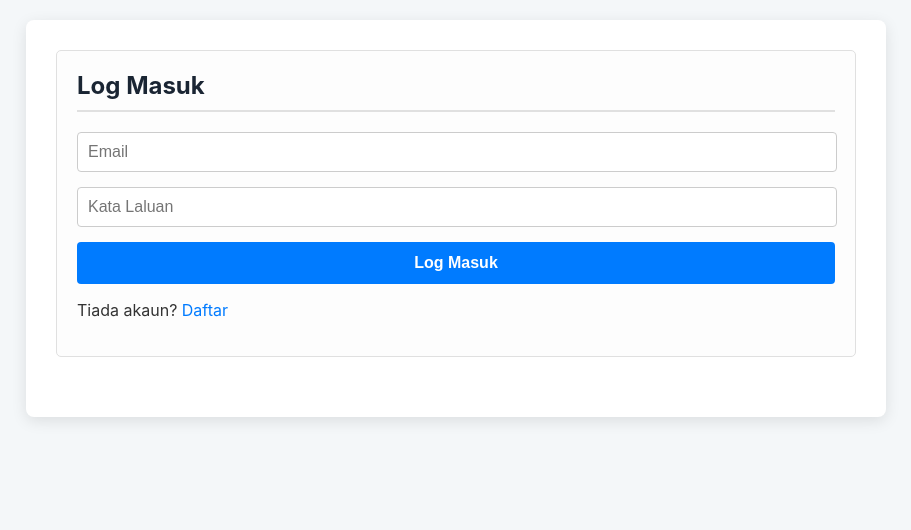
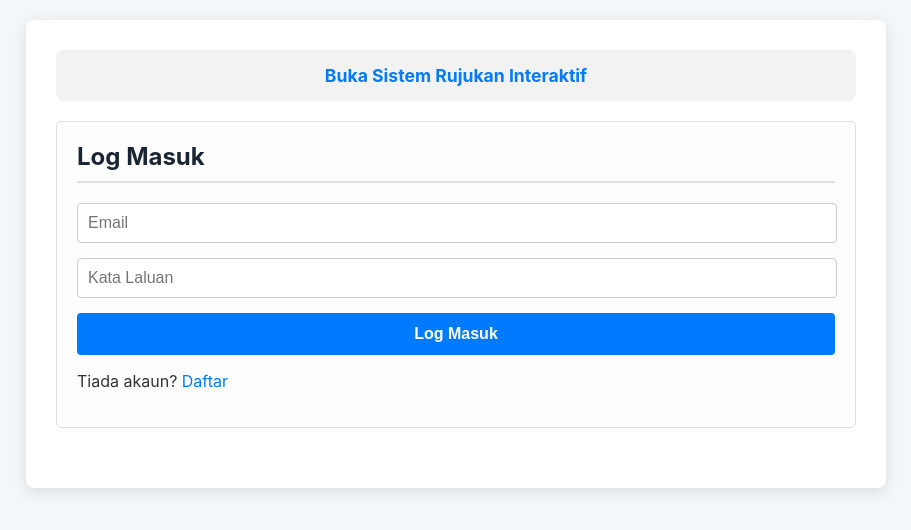
Before and after one commit to azaharrabu/sistemubbl1984, a website: page index.html in a window 1280 px wide. Shown: the whole page, without its empty margins (184-1095 px from the left). Drawn offline with nearby package versions, Linux system fonts and the light colour scheme.

Commit message:
Add link to interactive reference page

```diff
--- a/index.html
+++ b/index.html
@@ -6,9 +6,27 @@
     <title>ABR Customer Management</title>
     <link rel="stylesheet" href="style.css">
     <script src="https://cdn.jsdelivr.net/npm/@supabase/supabase-js@2"></script>
+    <style>
+        .nav-links {
+            text-align: center;
+            padding: 15px;
+            background-color: #f2f2f2;
+            border-radius: 8px;
+            margin-bottom: 20px;
+        }
+        .nav-links a {
+            font-size: 1.1em;
+            font-weight: bold;
+            text-decoration: none;
+            color: #007bff;
+        }
+    </style>
 </head>
 <body>
     <div class="container">
+        <div class="nav-links">
+            <a href="/rujukan_interaktif.html" target="_blank">Buka Sistem Rujukan Interaktif</a>
+        </div>
         <div id="auth-section">
             <div class="form-container" id="login-container">
                 <h2>Log Masuk</h2>
```
